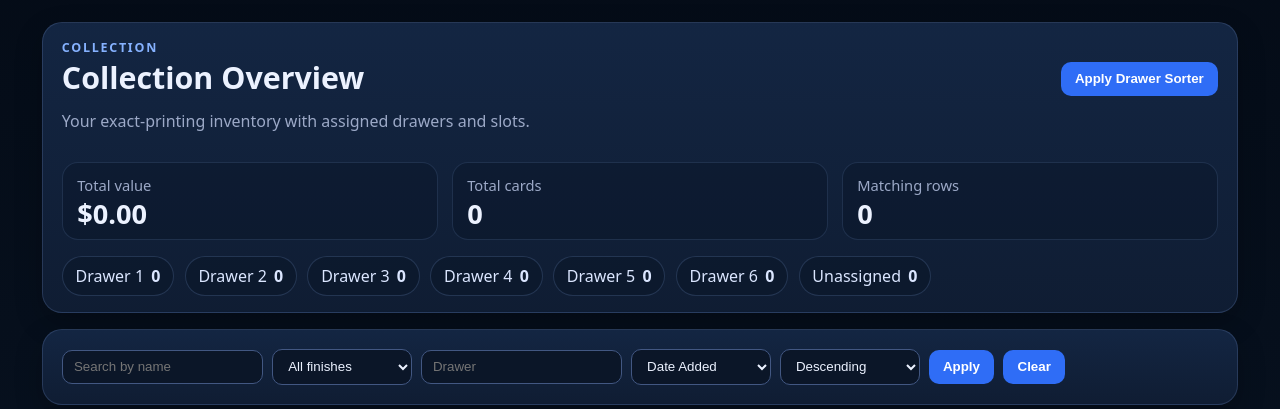
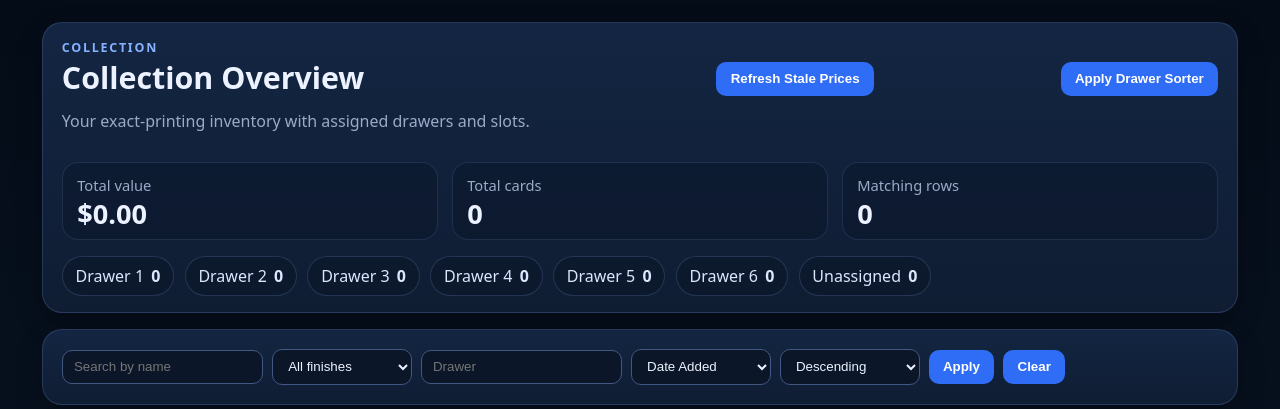
Before and after one commit to jasonvandeventer/mana-archive, a FastAPI app: page /collection in a window 1280 px wide. Shown: the part 113-522 px from the top of the page. Run offline with FastAPI, Linux system fonts and the light colour scheme; parts of the project's set-up code (start-up, migrations or seed data) failed here and were passed over.

Commit message:
Added price update buttons to rescan for stale prices

```diff
--- a/app/main.py
+++ b/app/main.py
@@ -778,3 +778,16 @@ def card_detail_page(request: Request, card_id: int):
             "total_value": total_value,
         },
     )
+
+
+@app.post("/cards/refresh-stale")
+async def refresh_stale_cards():
+    session = get_session()
+    try:
+        stale_cards = session.query(Card).all()
+        for card in stale_cards:
+            if is_price_stale(card.updated_at):
+                refresh_card_from_scryfall(session, card.id)
+    finally:
+        session.close()
+    return RedirectResponse(url="/collection", status_code=303)
--- a/app/templates/collection.html
+++ b/app/templates/collection.html
@@ -7,6 +7,9 @@
         <h2 class="panel-title">Collection Overview</h2>
         <p class="muted">Your exact-printing inventory with assigned drawers and slots.</p>
       </div>
+      <form action="/cards/refresh-stale" method="post" class="inline-form">
+        <button type="submit">Refresh Stale Prices</button>
+      </form>
       <form action="/collection/resort" method="post" class="inline-form">
         <button type="submit">Apply Drawer Sorter</button>
       </form>
@@ -154,6 +157,10 @@
                       class="inline-form">
                   <button type="submit" onclick="return confirm('Delete this row?')">Delete Row</button>
                 </form>
+                <form action="/cards/refresh" method="post" class="inline-form">
+                  <input type="hidden" name="card_id" value="{{ item.card.id }}">
+                  <button type="submit">Refresh Price</button>
+                </form>
               </div>
             </div>
           </article>
```
